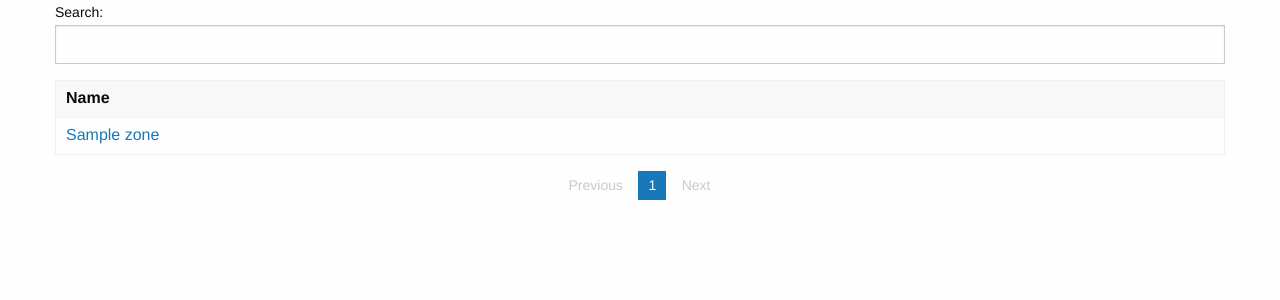
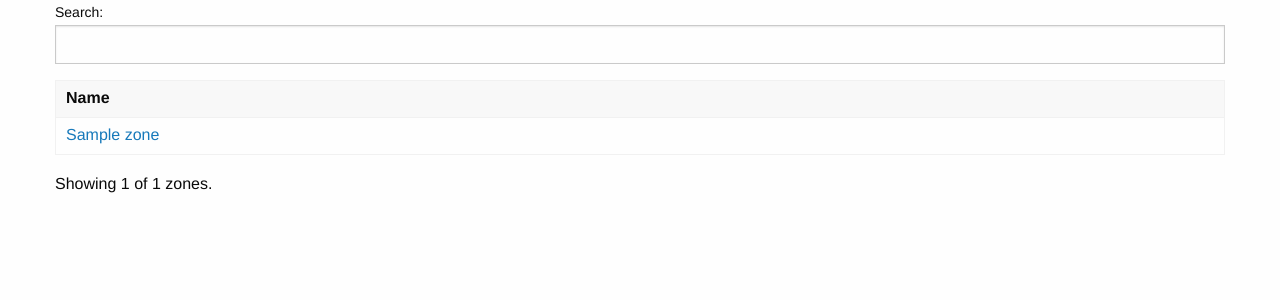
Before and after one commit to Uberspace/dino, a Django app: template src/pdnsadm/prototype/templates/prototype/home.html in a window 1280 px wide. Shown: the top 300 px of the page. Run offline with Django 3.2, Linux system fonts and the light colour scheme; tables that the repository leaves empty hold one stand-in row (values such as "Sample post"); the template is opened without the code that fills it: values that come from a table or form of the project are taken from there, most other values are stand-ins (such as "Sample title", 1, 10 or a date in 2020); some libraries are stand-ins or nearby versions.

Commit message:
do not paginate, but show the 20 first search results

```diff
--- a/src/pdnsadm/common/templates/common/pagination.html
+++ /dev/null
@@ -1,27 +0,0 @@
-<nav aria-label="Pagination">
-    <ul class="pagination text-center" role="navigation" aria-label="Pagination">
-        {% if objects.has_previous %}
-        <li><a href="?page={{ objects.previous_page_number }}" aria-label="Previous page">
-            Previous <span class="show-for-sr">page</span>
-        </a></li>
-        {% else %}
-        <li class="disabled">Previous <span class="show-for-sr">page</span></li>
-        {% endif %}
-
-        {% for p in paginator.page_range %}
-        {% if p == objects.number %}
-        <li class="current"><span class="show-for-sr">You're on page</span> {{ objects.number }}</li>
-        {% else %}
-        <li><a href="?page={{ p }}" aria-label="Page {{ p }}">{{ p }}</a></li>
-        {% endif %}
-        {% endfor %}
-
-        {% if objects.has_next %}
-        <li><a href="?page={{ objects.next_page_number }}" aria-label="Next page">
-            Next <span class="show-for-sr">page</span>
-        </a></li>
-        {% else %}
-        <li class="disabled">Next <span class="show-for-sr">page</span></li>
-        {% endif %}
-    </ul>
-</nav>
--- a/src/pdnsadm/prototype/templates/prototype/home.html
+++ b/src/pdnsadm/prototype/templates/prototype/home.html
@@ -18,5 +18,5 @@
         {% endfor %}
     </tbody>
 </table>
-{% include "common/pagination.html" %}
+<p>Showing {{ count_shown }} of {{ count_all }} zones.</p>
 {% endblock %}
--- a/src/pdnsadm/prototype/templates/prototype/zone.html
+++ b/src/pdnsadm/prototype/templates/prototype/zone.html
@@ -22,5 +22,5 @@
         {% endfor %}
     </tbody>
 </table>
-{% include "common/pagination.html" %}
+<p>Showing {{ count_shown }} of {{ count_all }} records.</p>
 {% endblock %}
--- a/src/pdnsadm/prototype/views.py
+++ b/src/pdnsadm/prototype/views.py
@@ -35,6 +35,7 @@ class pdns():
 
 class NoModelSearchMixin():
     filter_properties = []
+    max_objects = 20
 
     class SearchForm(forms.Form):
         q = forms.CharField(max_length=100, label="Search")
@@ -42,6 +43,10 @@ class NoModelSearchMixin():
     def get_context_data(self, **kwargs):
         context = super().get_context_data(**kwargs)
         context['search_form'] = NoModelSearchMixin.SearchForm(initial={'q': self.request.GET.get('q')})
+        objects = self.get_final_objects()
+        context['objects'] = objects[:self.max_objects]
+        context['count_all'] = len(objects)
+        context['count_shown'] = len(context['objects'])
         return context
 
     def get_final_objects(self):
@@ -59,33 +64,7 @@ class NoModelSearchMixin():
             return self.get_objects()
 
 
-class NoModelListViewMixin():
-    paginate_by = 10
-    context_paginator_name = 'paginator'
-    context_object_name = 'objects'
-
-    def get_context_data(self, **kwargs):
-        context = super().get_context_data(**kwargs)
-        context[self.context_paginator_name] = self._paginator
-        context[self.context_object_name] = self.current_page
-        return context
-
-    @property
-    def current_page(self):
-        return self._paginator.page(self.request.GET.get('page', 1))
-
-    @property
-    def _paginator(self):
-        return Paginator(self.get_final_objects(), self.paginate_by)
-
-    def get_final_objects(self):
-        return self.get_objects()
-
-    def get_objects(self):
-        raise NotImplementedError()
-
-
-class HomePageView(NoModelSearchMixin, NoModelListViewMixin, LoginRequiredMixin, TemplateView):
+class HomePageView(NoModelSearchMixin, LoginRequiredMixin, TemplateView):
     template_name = "prototype/home.html"
     filter_properties = ['name']
 
@@ -93,7 +72,7 @@ class HomePageView(NoModelSearchMixin, NoModelListViewMixin, LoginRequiredMixin,
         return pdns().server.zones
 
 
-class ZoneView(NoModelSearchMixin, NoModelListViewMixin, LoginRequiredMixin, TemplateView):
+class ZoneView(NoModelSearchMixin, LoginRequiredMixin, TemplateView):
     template_name = "prototype/zone.html"
     filter_properties = ['name']
 
```
